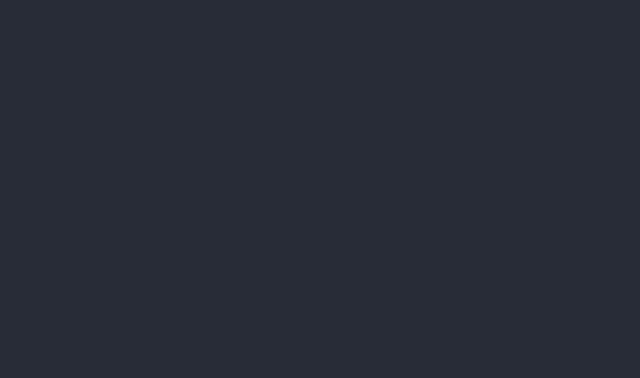
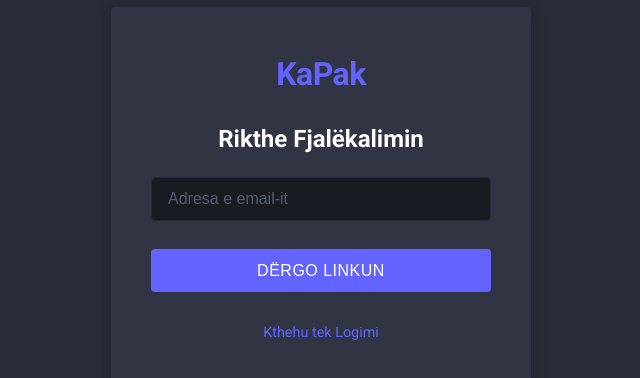
Before and after one commit to enisshabani/Social-Feed-App-Frontend, a React (Vite) app: page /forgot-password in a window 1280 px wide. Before the commit this address had no page. Shown: the part 202-580 px from the top of the page, without its empty margins (319-959 px from the left). Built offline with nearby package versions, Linux system fonts and the light colour scheme.

Commit message:
Added ForgotPassword.tsx page

```diff
--- a/src/App.tsx
+++ b/src/App.tsx
@@ -1,6 +1,7 @@
 import { BrowserRouter as Router, Routes, Route, Navigate } from 'react-router-dom';
 import Login from './pages/Login';
 import Register from './pages/Register';
+import ForgotPassword from './pages/ForgotPassword';
 
 function App() {
   return (
@@ -8,7 +9,7 @@ function App() {
       <Routes>
         <Route path="/login" element={<Login />} />
         <Route path="/register" element={<Register />} />
-        {/* Do shtojmë më vonë një faqe Home / Feed, tani po e bëjmë redirect tek /login */}
+        <Route path="/forgot-password" element={<ForgotPassword />} />
         <Route path="/" element={<Navigate to="/login" replace />} />
       </Routes>
     </Router>
--- /dev/null
+++ b/src/pages/ForgotPassword.tsx
@@ -0,0 +1,62 @@
+import React, { useState } from 'react';
+import { Link } from 'react-router-dom';
+import api from '../services/api';
+import '../styles/globals.css';
+
+const ForgotPassword: React.FC = () => {
+  const [email, setEmail] = useState('');
+  const [message, setMessage] = useState('');
+  const [error, setError] = useState('');
+  const [isLoading, setIsLoading] = useState(false);
+
+  const handleSubmit = async (e: React.FormEvent) => {
+    e.preventDefault();
+    setError('');
+    setMessage('');
+    setIsLoading(true);
+
+    try {
+      await api.post('/api/v1/auth/forgot-password', { email });
+      setMessage('Nëse ky email ekziston në sistem, një link për rishkrimin e fjalëkalimit është dërguar.');
+    } catch (err: any) {
+      setError(err.response?.data?.detail || 'Ndodhi një gabim gjatë dërgimit të kërkesës. Ju lutem provoni përsëri.');
+    } finally {
+      setIsLoading(false);
+    }
+  };
+
+  return (
+    <div style={{ display: 'flex', justifyContent: 'center', alignItems: 'center', minHeight: '100vh', width: '100%' }}>
+      <div className="mastodon-panel" style={{ padding: '3rem 2.5rem', width: '100%', maxWidth: '420px' }}>
+        <div className="mastodon-logo">KaPak</div>
+        <h2 style={{ textAlign: 'center', marginBottom: '1.5rem' }}>Rikthe Fjalëkalimin</h2>
+
+        <form onSubmit={handleSubmit}>
+          <div className="input-group">
+            <input
+              type="email"
+              id="email"
+              value={email}
+              onChange={(e) => setEmail(e.target.value)}
+              placeholder="Adresa e email-it"
+              required
+            />
+          </div>
+
+          {error && <div className="error-message">{error}</div>}
+          {message && <div style={{ color: '#4caf50', padding: '0.75rem', background: 'rgba(76, 175, 80, 0.1)', borderRadius: '4px', marginBottom: '1rem', fontSize: '0.9rem' }}>{message}</div>}
+
+          <button type="submit" className="btn-primary" style={{ marginTop: '0.5rem' }} disabled={isLoading}>
+            {isLoading ? 'Duke dërguar...' : 'Dërgo Linkun'}
+          </button>
+        </form>
+
+        <div style={{ marginTop: '2rem', textAlign: 'center', fontSize: '0.9rem', display: 'flex', flexDirection: 'column', gap: '0.5rem' }}>
+          <Link to="/login" style={{ color: '#6364ff' }}>Kthehu tek Logimi</Link>
+        </div>
+      </div>
+    </div>
+  );
+};
+
+export default ForgotPassword;
--- a/src/pages/Login.tsx
+++ b/src/pages/Login.tsx
@@ -68,7 +68,8 @@ const Login: React.FC = () => {
           </button>
         </form>
 
-        <div style={{ marginTop: '2rem', textAlign: 'center', fontSize: '0.9rem' }}>
+        <div style={{ marginTop: '2rem', textAlign: 'center', fontSize: '0.9rem', display: 'flex', flexDirection: 'column', gap: '0.5rem' }}>
+          <Link to="/forgot-password" style={{ color: '#6364ff' }}>Harruat fjalëkalimin?</Link>
           <Link to="/register" style={{ color: 'var(--text-muted)' }}>Nuk keni llogari? Regjistrohuni.</Link>
         </div>
       </div>
```
